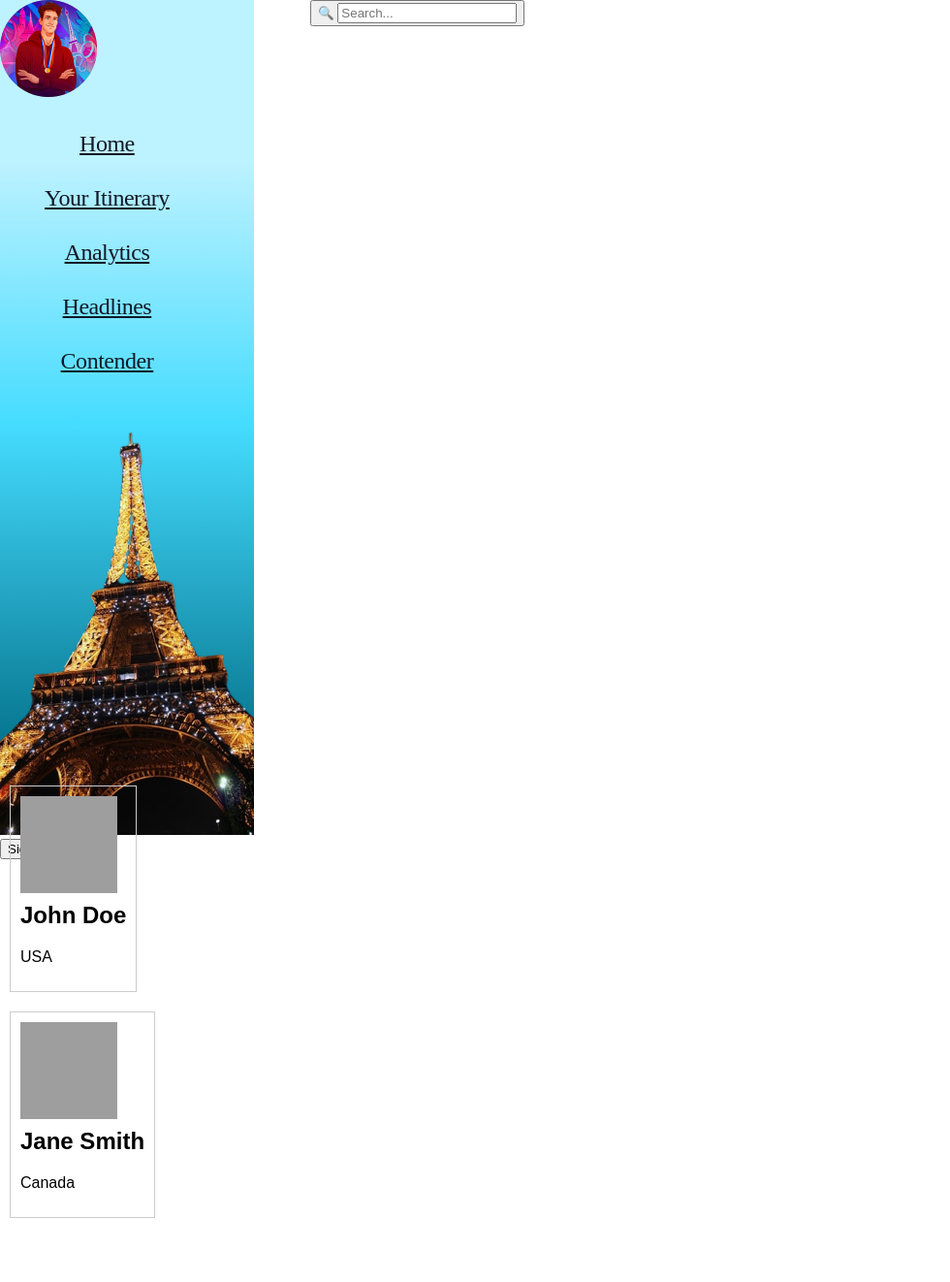
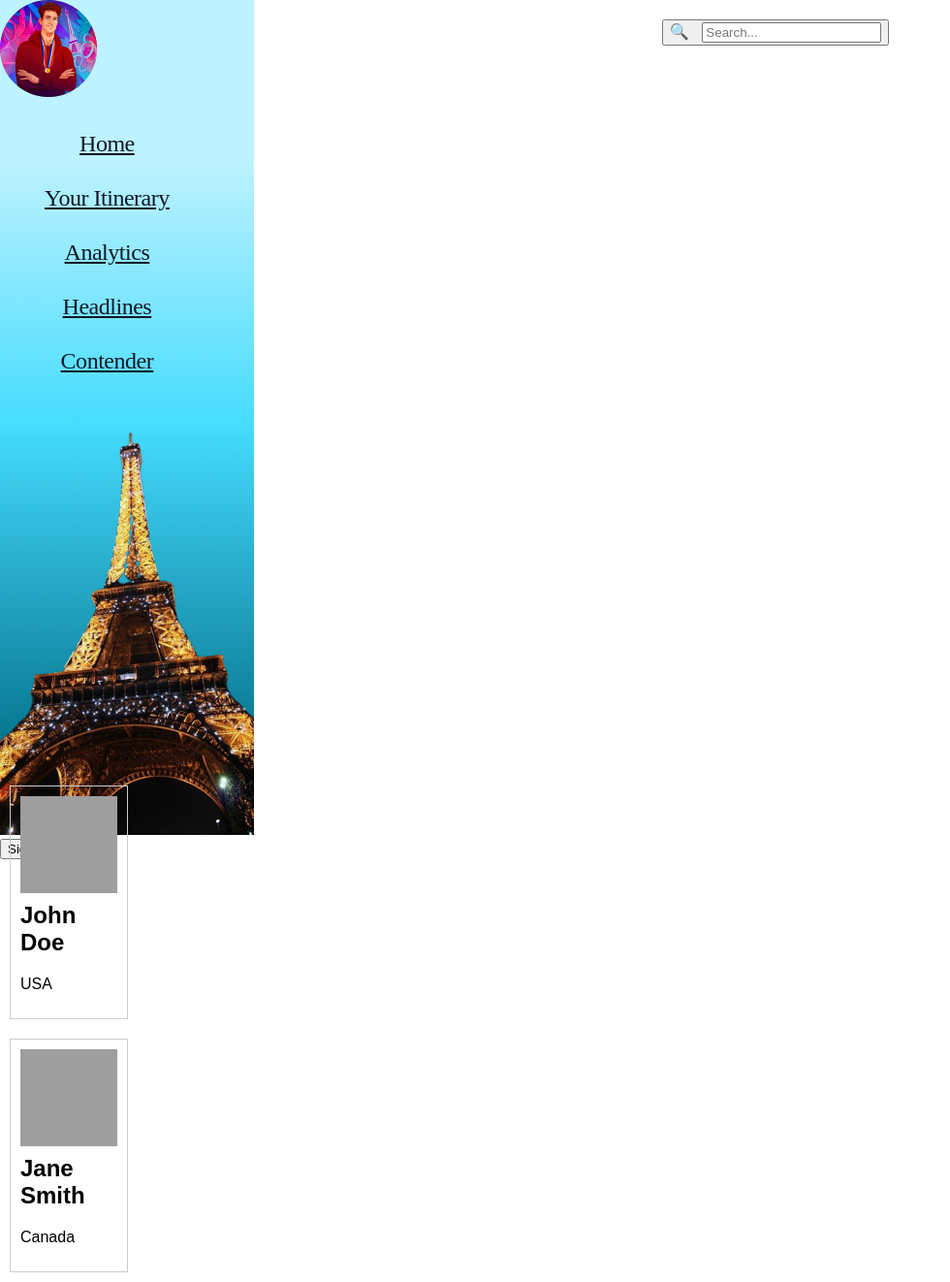
Before and after one commit to Adityasah2004/Olympulse_Website, a PHP site: page /Contender.html in a window 1280 px wide. Shown: the whole page at 97% size, without its empty margins (0-980 px from the left). Before the commit the page ends 1256 px from the top, so only its background shows below. Run offline with PHP 8.4, Linux system fonts and the light colour scheme; grey boxes are pictures that could not be loaded.

Commit message:
[Added search bar_css]

```diff
--- a/contender.css
+++ b/contender.css
@@ -78,6 +78,33 @@ body {
   padding: 10px 30px;
 }
 
+.search-button {
+  display: inline-block;
+  border:#090909;
+  border-width: 0.5px;
+  background-color: #fffefe;
+  padding: 10px 20px;
+  border-radius: 0px;
+  cursor: pointer;
+  position: relative;
+}
+
+.search-icon {
+  font-size: 16px;
+  margin-right: 10px;
+}
+.search-bar {
+  text-align: center;
+  margin: 20px auto 0;
+
+}
+.content{
+  display:grid;
+  grid-template-columns: 1fr 1fr 1fr 1fr 1fr 1fr 1fr;
+grid-template-rows: auto;
+grid-gap: 20px;
+}
+
 .profile {
   display: inline-block;
   margin: 10px;
```
